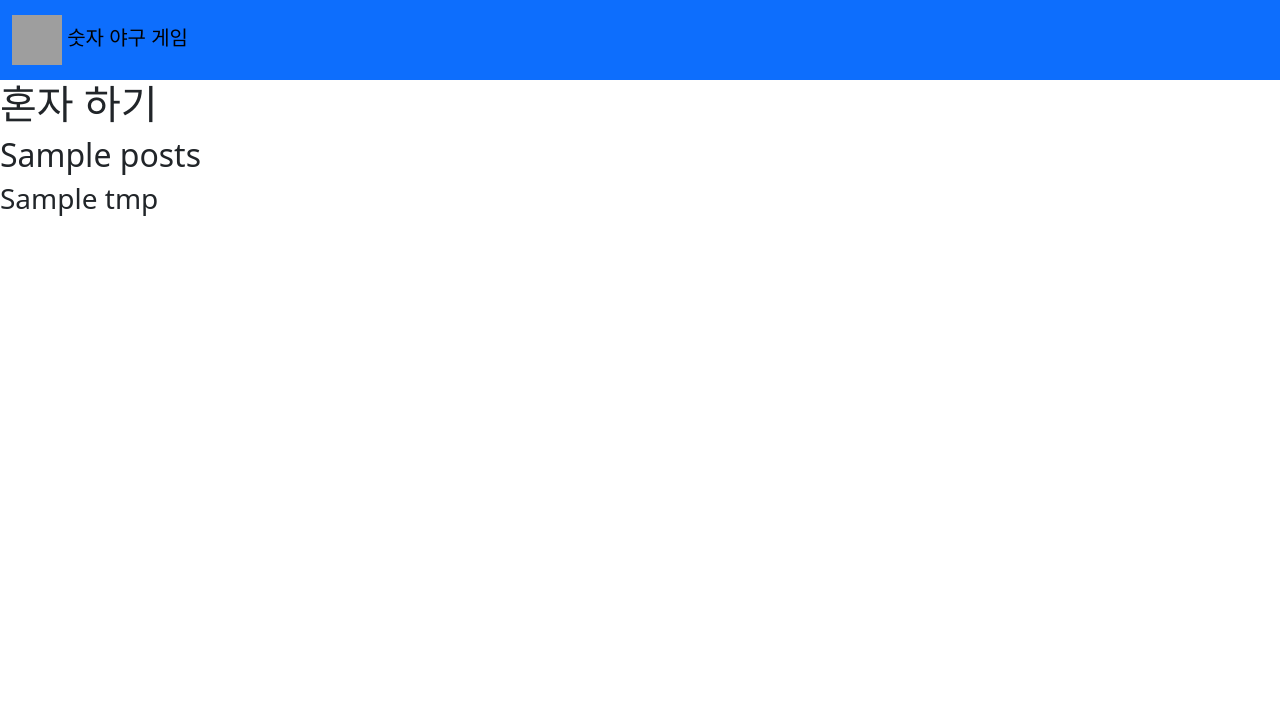
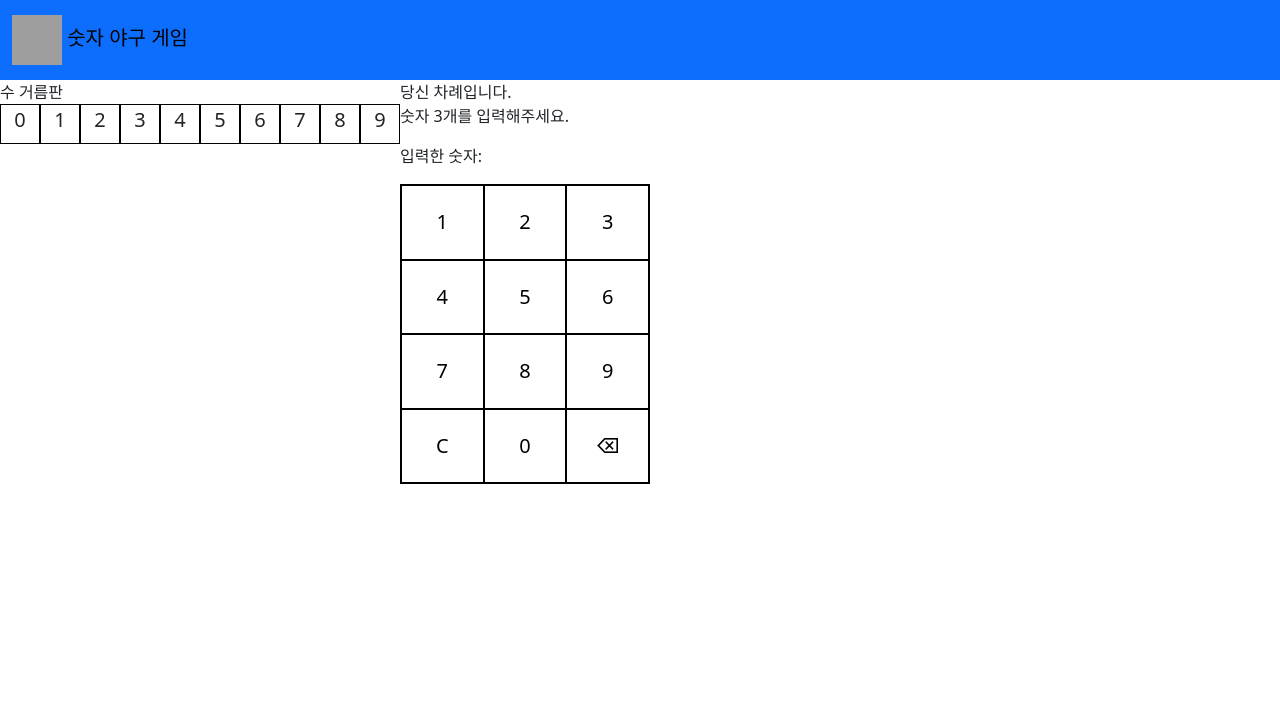
Before and after one commit to KimBeomGi/numericBaseball, a Django app: template baseballgame/games/templates/soloPlay2.html in a window 1280 px wide. Shown: the top 724 px of the page. Run offline with Django 5.2, Linux system fonts and the light colour scheme; the template is opened without the code that fills it: most values are stand-ins (such as "Sample title", 1, 10 or a date in 2020); grey boxes are pictures that could not be loaded.

Commit message:
"게임 페이지 제작중"

```diff
--- a/baseballgame/games/static/css/styles.css
+++ b/baseballgame/games/static/css/styles.css
@@ -87,7 +87,7 @@
   background-color: lightblue;
 }
 
-#soloPlay1-container{
+.soloPlay1-container{
   display: flex;
   justify-content: space-around;
 }
@@ -112,3 +112,23 @@
   margin: 2em 0em 2em 0em;
   text-align: center;
 }
+
+/* soloPlay2.html */
+.soloPlay2-container{
+  display: flex;
+  flex-direction: row;
+}
+.number-check{
+  display: flex;
+  flex-direction: row;
+}
+.checking-number{
+  font-size: 1.25rem;
+  width: 2em;
+  height: 2em;
+  text-align: center;
+  vertical-align: bottom;
+  border: 0.5px solid black;
+  border-collapse: collapse;
+  cursor: pointer;
+}
--- a/baseballgame/games/templates/home.html
+++ b/baseballgame/games/templates/home.html
@@ -27,7 +27,6 @@
     <button type="button" onClick="handleGoSoloPlay1()" class="btn btn-primary btn-lg">혼자 하기</button>
     <button type="button" onClick="handleGoMultiPlay1()" class="btn btn-success btn-lg">다른 사람과 하기</button>
   </div>
-  <!-- <div id="kain"></div> -->
 </div>
 
 <script>
--- a/baseballgame/games/templates/soloPlay2.html
+++ b/baseballgame/games/templates/soloPlay2.html
@@ -4,23 +4,92 @@
 {% block title %}soloplay - BaseballGame⚾{% endblock %}
 
 {% block content %}
-<div>
-  <h1>혼자 하기</h1>
+<div id="soloPlay2Container" class="soloPlay2-container">
+  {% comment %} 내 상황 {% endcomment %}
+  <div>
+    {% comment %} 숫자 확인 판 {% endcomment %}
+    <div class="number-check-div">
+      <span>수 거름판</span>
+      <div class="number-check"></div>
+    </div>
+    {% comment %} 내 입력판 {% endcomment %}
+    <div>
+
+    </div>
+  </div>
+  {% comment %} 입력판 {% endcomment %}
+  <div>
+    {% comment %} 숫자 입력 판 {% endcomment %}
+    <div>
+      <div>
+        <p>당신 차례입니다.<br>숫자 3개를 입력해주세요.</p>
+        <p>입력한 숫자: <span></span></p>
+      </div>
+      <div class="numpad">
+        <button class="numpad-button" onclick="appendNumber(1)">1</button>
+        <button class="numpad-button" onclick="appendNumber(2)" class="selected-number">2</button>
+        <button class="numpad-button" onclick="appendNumber(3)">3</button>
+        <button class="numpad-button" onclick="appendNumber(4)">4</button>
+        <button class="numpad-button" onclick="appendNumber(5)">5</button>
+        <button class="numpad-button" onclick="appendNumber(6)">6</button>
+        <button class="numpad-button" onclick="appendNumber(7)">7</button>
+        <button class="numpad-button" onclick="appendNumber(8)">8</button>
+        <button class="numpad-button" onclick="appendNumber(9)">9</button>
+        <button class="numpad-button" onclick="clearInput()">C</button>
+        <button class="numpad-button" onclick="appendNumber(0)">0</button>
+        <button class="numpad-button" onclick="deleteLast()">⌫</button>
+      </div>
+    </div>
+    {% comment %} 승리 패배 표시 {% endcomment %}
+    <div></div>
+    {% comment %} 다시하기 버튼 {% endcomment %}
+    <div></div>
+  </div>
+  {% comment %} 상대 상황 {% endcomment %}
+  <div></div>
 </div>
-<h2>{{posts}}</h2>
-<h3>{{tmp}}</h3>
+
+
 <script>
-  let post_data = "{{ posts|safe }}"
-  console.log(post_data)
-  console.log(typeof(post_data))
-  // array로 들어올때.
-  // let tmp_data = JSON.parse("{{tmp|safe}}")
-  // console.log(tmp_data)
-  // console.log(typeof(tmp_data))
-  const a = [1,5,67]
-  console.log(a)
-  let my_numbers = "{{ selectedNumbers|safe }}"
+  const number_check_div = document.querySelector(".number-check")
+  for(let i = 0 ; i < 10; i++ ){
+    let new_div = document.createElement('div')
+    new_div.innerText = i
+    new_div.className = 'checking-number'
 
+    // 클릭 횟수를 추적하기 위한 변수
+    let clickCount = 0
+
+    // 클릭 이벤트 리스너 추가
+    new_div.addEventListener('click', function() {
+      clickCount++
+
+      // 클릭 횟수에 따라 색상 변경
+      if (clickCount === 1) {
+        new_div.style.backgroundColor = 'green'
+        new_div.style.color = "white"
+      } else if (clickCount === 2) {
+        new_div.style.backgroundColor = 'blue'
+        new_div.style.color = "white"
+      } else if (clickCount === 3) {
+        new_div.style.backgroundColor = 'red'
+        new_div.style.color = "white"
+      } else {
+        new_div.style.backgroundColor = ''
+        new_div.style.color = ""
+        clickCount = 0
+      }
+    });
+
+    number_check_div.appendChild(new_div)
+  }
+
+  let my_numbers = {{ selectedNumbers|safe }}
+  let computerNumbers = {{ computerNumber }}
+  console.log(my_numbers)
+  console.log(typeof(my_numbers))
+  console.log(computerNumbers)
+  console.log(typeof(computerNumbers))
 </script>
 
 {% endblock %}
```
Also changed, not shown: baseballgame/games/templates/soloPlay1.html (+21 -2 lines), baseballgame/games/views.py (+11 -3 lines).
